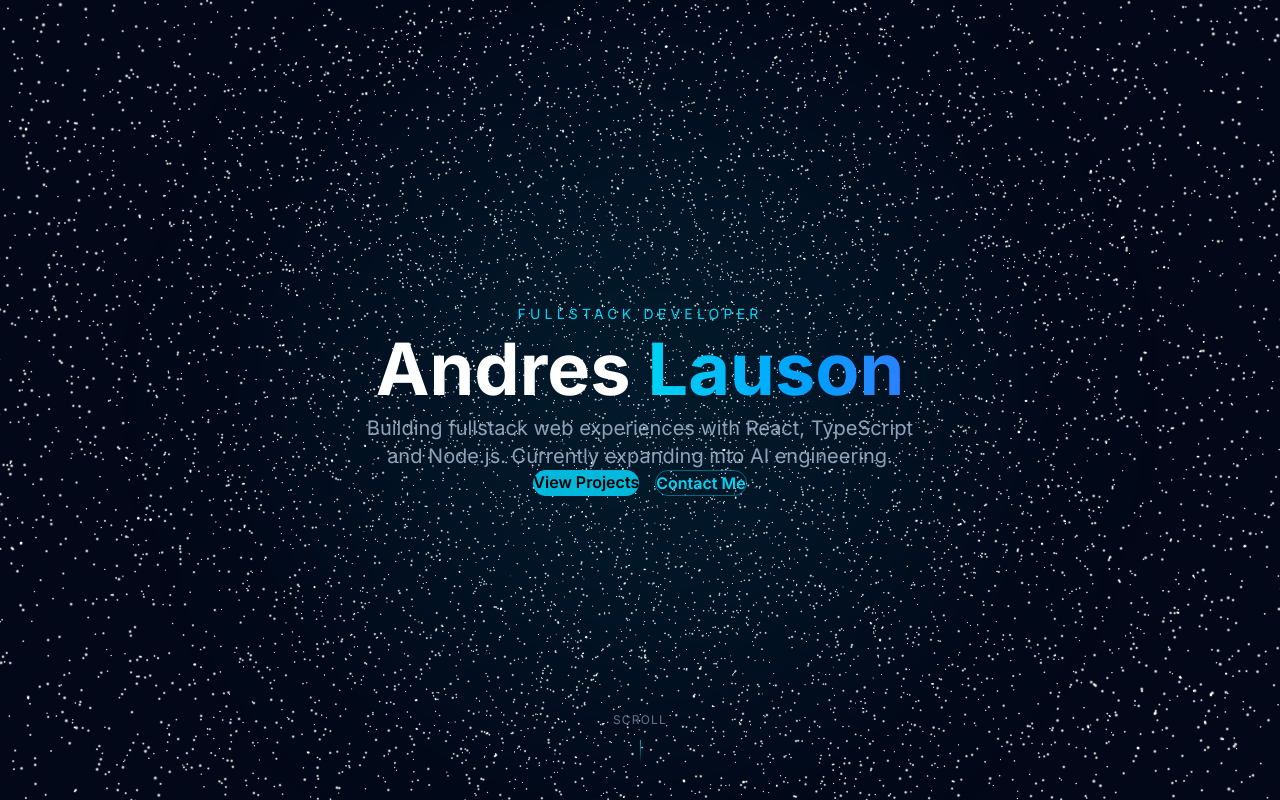
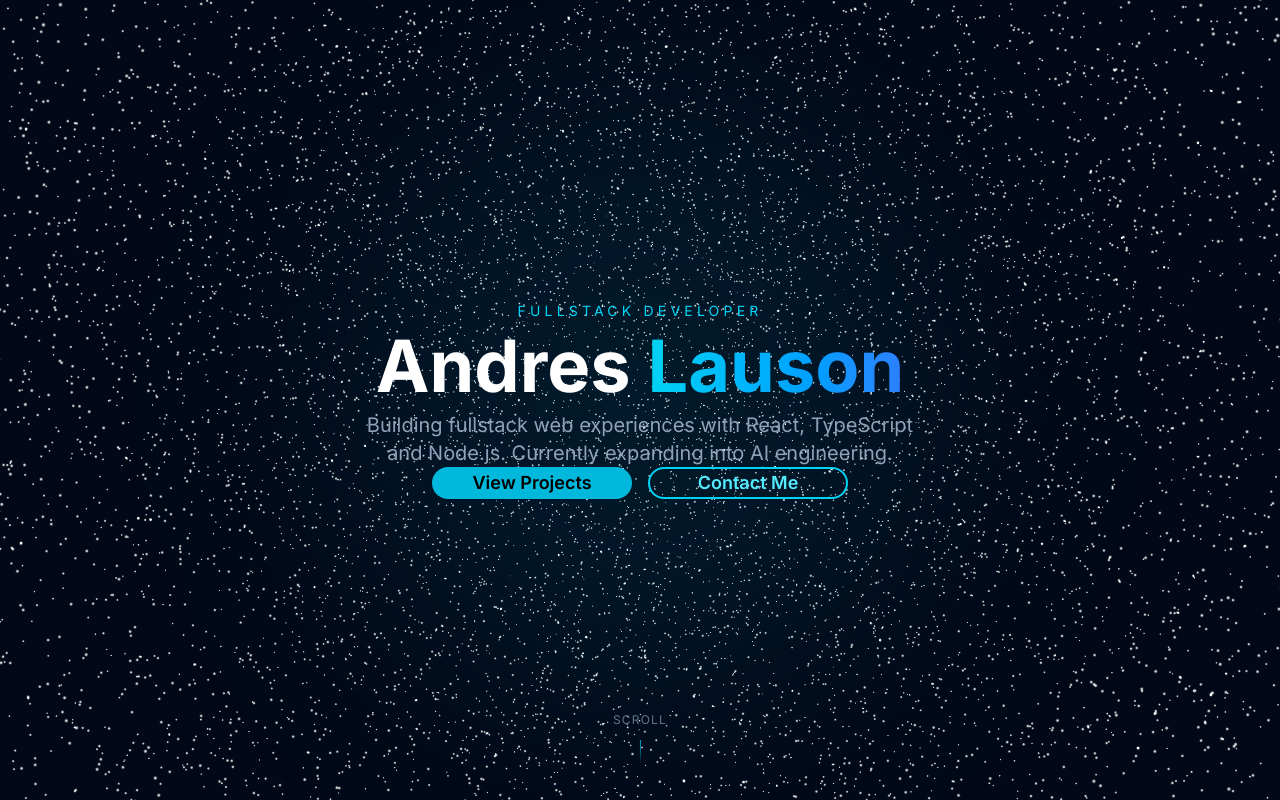
Before and after one commit to Lausonsiyo/3d-portfolio, a React (Vite) app: page / in a window 1280 px wide. Built offline with nearby package versions, Linux system fonts and the light colour scheme.

Commit message:
fix buttons

```diff
--- a/src/components/Hero/Hero.tsx
+++ b/src/components/Hero/Hero.tsx
@@ -81,13 +81,14 @@ function Hero() {
         >
           <a
             href="#projects"
-            className=" px-8 py-3 bg-cyan-500 hover:bg-cyan-400 text-black font-semibold rounded-full transition-all duration-300 hover:shadow-[0_0_20px_rgba(6,182,212,0.5)]"
+            className="inline-flex items-center justify-center w-[200px] px-6 py-4 text-lg bg-cyan-500 hover:bg-cyan-400 text-black font-semibold rounded-full transition-all duration-300 hover:scale-105 hover:shadow-[0_0_30px_rgba(6,182,212,0.6)]"
           >
             View Projects
           </a>
+
           <a
             href="#contact"
-            className=" px-8 py-3  border border-cyan-500/50 hover:border-cyan-400 text-cyan-400 font-semibold rounded-full transition-all duration-300 hover:shadow-[0_0_20px_rgba(6,182,212,0.2)]"
+            className="inline-flex items-center justify-center w-[200px] px-6 py-4 text-lg border-2 border-cyan-400 text-cyan-300 hover:bg-cyan-400/10 font-semibold rounded-full transition-all duration-300 hover:scale-105 hover:shadow-[0_0_25px_rgba(6,182,212,0.4)]"
           >
             Contact Me
           </a>
```
